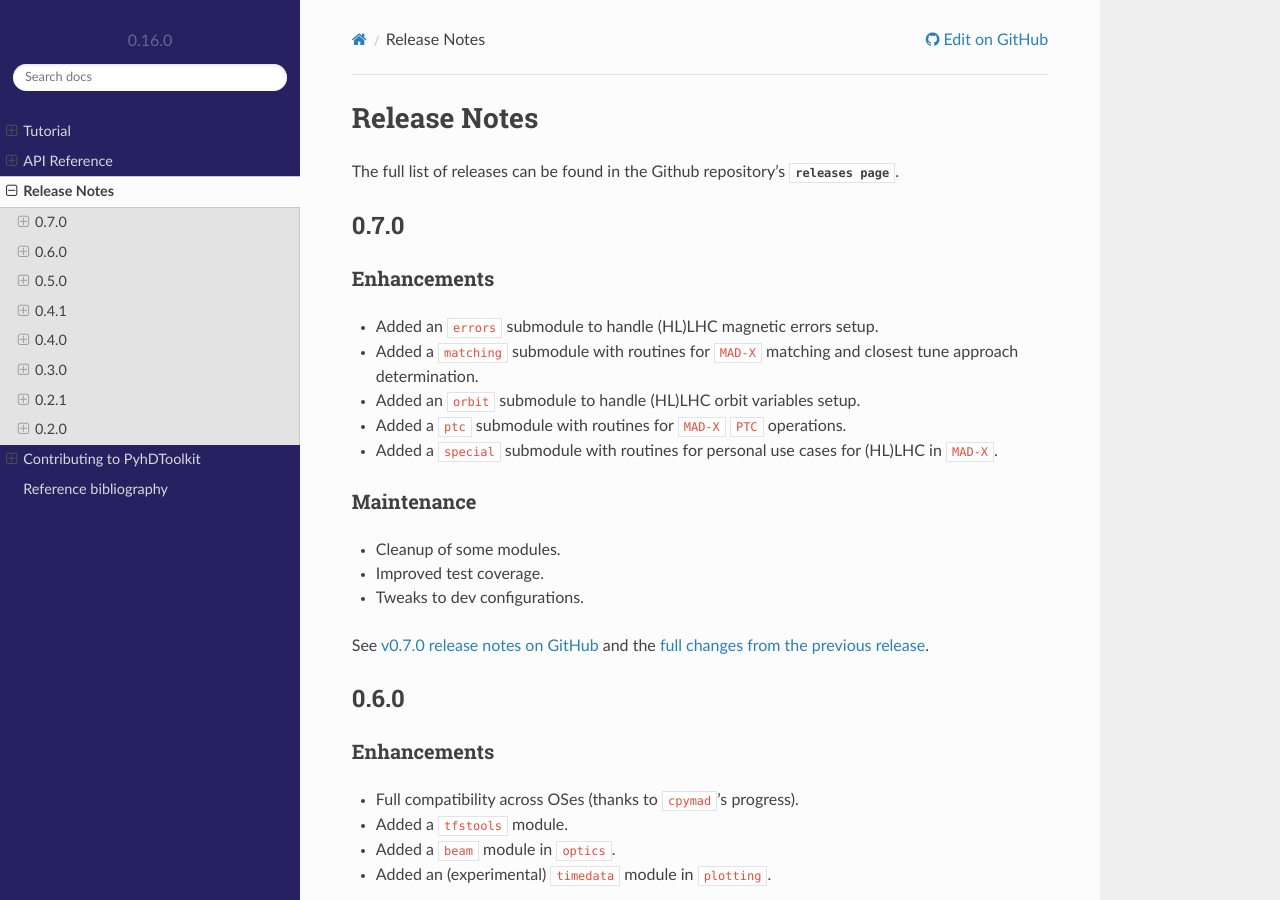
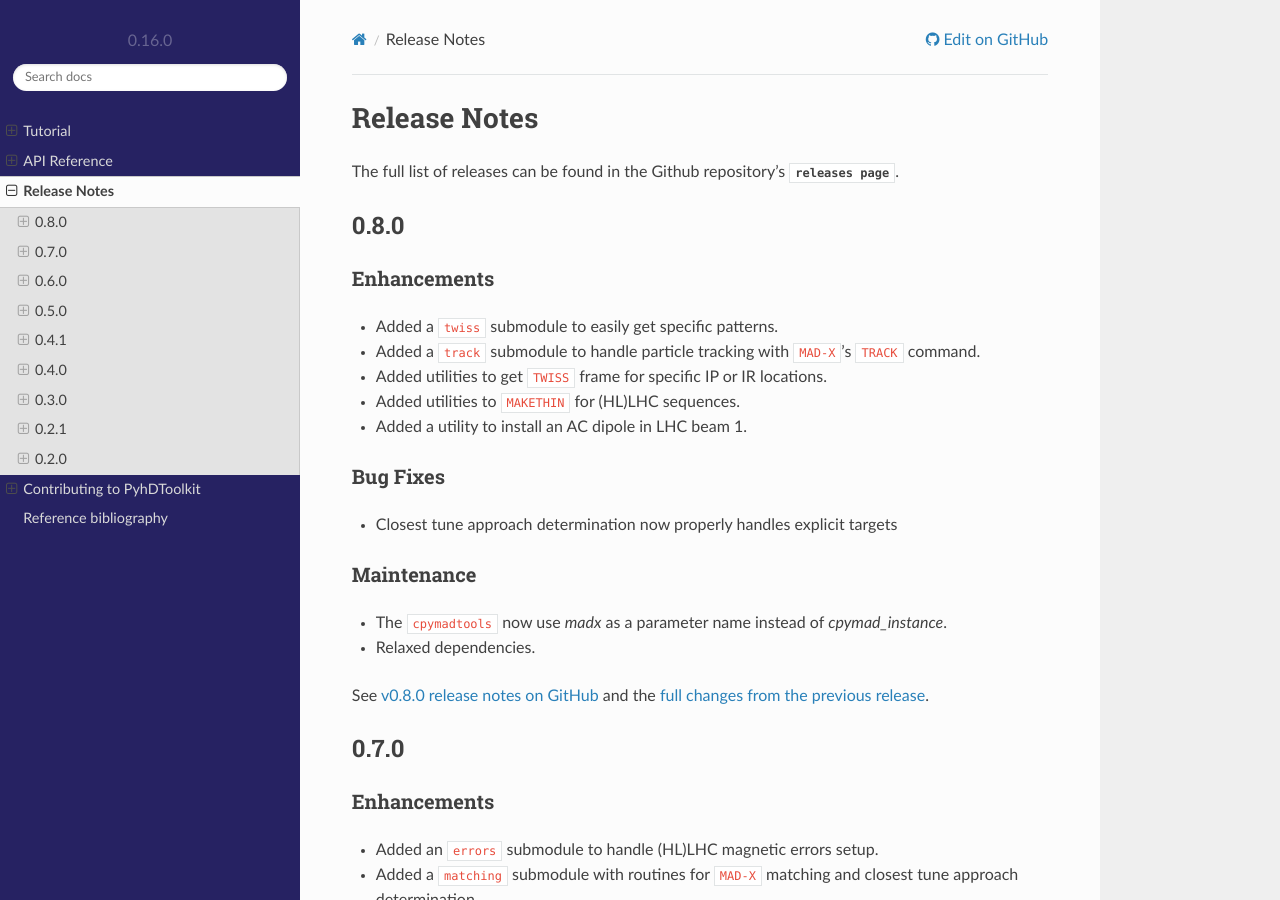
Before and after one commit to fsoubelet/PyhDToolkit, a Sphinx documentation site: the page built from docs/release.rst, in a window 1280 px wide and 900 px high. Built offline with Sphinx 7.4.7 and the Read the Docs theme 2.0.0, drawn with Linux system fonts in a browser that asks for light colours; pages that are not in the unit, such as notebooks, are missing from menus.

Commit message:
release 0.8.0

```diff
--- a/docs/release.rst
+++ b/docs/release.rst
@@ -2,6 +2,35 @@ Release Notes
 =============
 
 The full list of releases can be found in the Github repository's `releases page <https://github.com/fsoubelet/PyhDToolkit/releases>`.
+
+.. _release_0.8.0:
+
+0.8.0
+-----
+
+Enhancements
+~~~~~~~~~~~~
+
+* Added a ``twiss`` submodule to easily get specific patterns.
+* Added a ``track`` submodule to handle particle tracking with ``MAD-X``'s ``TRACK`` command.
+* Added utilities to get ``TWISS`` frame for specific IP or IR locations.
+* Added utilities to ``MAKETHIN`` for (HL)LHC sequences.
+* Added a utility to install an AC dipole in LHC beam 1.
+
+Bug Fixes
+~~~~~~~~~
+
+* Closest tune approach determination now properly handles explicit targets
+
+Maintenance
+~~~~~~~~~~~
+
+* The ``cpymadtools`` now use *madx* as a parameter name instead of *cpymad_instance*.
+* Relaxed dependencies.
+
+
+See `v0.8.0 release notes on GitHub <https://github.com/fsoubelet/PyhDToolkit/releases/tag/0.8.0>`_ and the `full changes from the previous release <https://github.com/fsoubelet/PyhDToolkit/compare/0.7.0...0.8.0>`_.
+
 
 .. _release_0.7.0:
 
```
